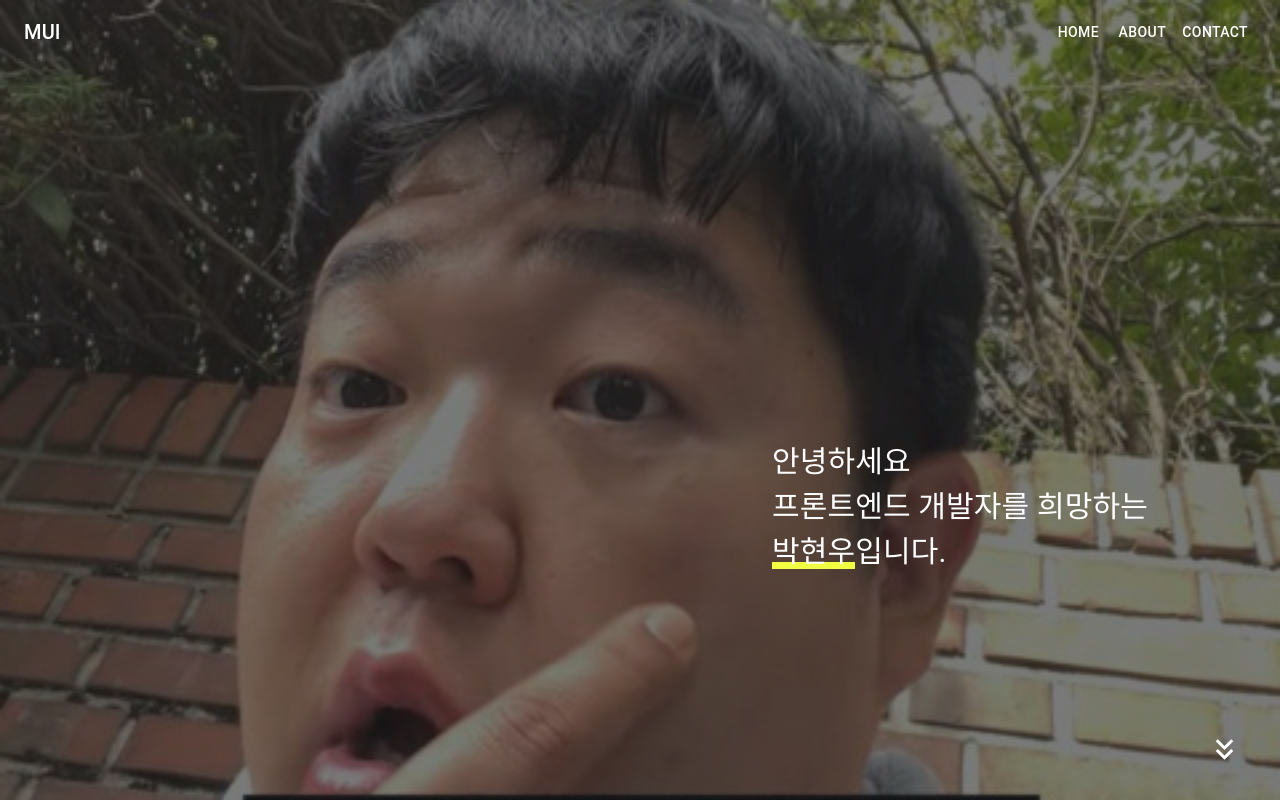
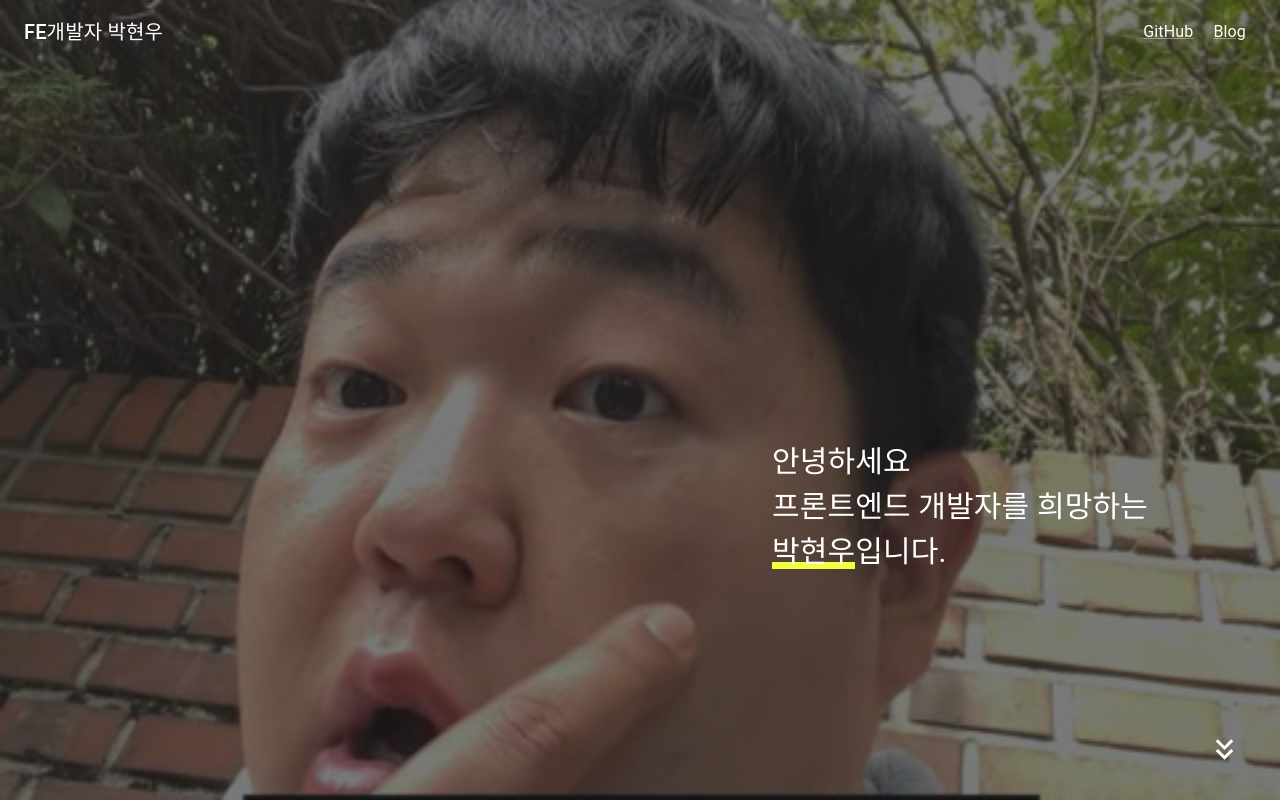
Before and after one commit to dailybetter/GSAP_practice, a React (Vite) app in the folder gsap_practice/: page / in a window 1280 px wide. Built offline with nearby package versions, Linux system fonts and the light colour scheme.

Commit message:
Feat: appbar에 블로그, 깃허브 styledlink 넣기

```diff
--- a/gsap_practice/src/components/appbar/index.tsx
+++ b/gsap_practice/src/components/appbar/index.tsx
@@ -13,17 +13,14 @@ import MenuIcon from '@mui/icons-material/Menu';
 import Toolbar from '@mui/material/Toolbar';
 import Typography from '@mui/material/Typography';
 import Button from '@mui/material/Button';
-
+import * as Styled from './styled';
+import Link from '@mui/material/Link';
+import { LIGHT_GREEN } from '../../colorPalette';
 interface Props {
-  /**
-   * Injected by the documentation to work in an iframe.
-   * You won't need it on your project.
-   */
   window?: () => Window;
 }
 
 const drawerWidth = 240;
-const navItems = ['Home', 'About', 'Contact'];
 
 export const MyAppBar = (props: Props) => {
   const { window } = props;
@@ -36,18 +33,35 @@ export const MyAppBar = (props: Props) => {
   const drawer = (
     <Box onClick={handleDrawerToggle} sx={{ textAlign: 'center' }}>
       <Typography variant="h6" sx={{ my: 2 }}>
-        MUI
+        FE개발자 박현우
       </Typography>
       <Divider />
       <List>
-        {navItems.map((item) => (
-          <ListItem key={item} disablePadding>
-            <ListItemButton sx={{ textAlign: 'center' }}>
-              <ListItemText primary={item} />
-            </ListItemButton>
-          </ListItem>
-        ))}
+        <Styled.MyLink
+          color={LIGHT_GREEN}
+          href="https://github.com/dailybetter"
+          target="_blank"
+          sx={{
+            '&:hover': {
+              color: `${LIGHT_GREEN}`,
+            },
+          }}
+        >
+          GitHub
+        </Styled.MyLink>
       </List>
+      <Styled.MyLink
+        color={LIGHT_GREEN}
+        href="https://dailybetter.github.io/"
+        target="_blank"
+        sx={{
+          '&:hover': {
+            color: `${LIGHT_GREEN}`,
+          },
+        }}
+      >
+        Blog
+      </Styled.MyLink>
     </Box>
   );
 
@@ -75,14 +89,33 @@ export const MyAppBar = (props: Props) => {
             component="div"
             sx={{ flexGrow: 1, display: { xs: 'none', sm: 'block' } }}
           >
-            MUI
+            FE개발자 박현우
           </Typography>
           <Box sx={{ display: { xs: 'none', sm: 'block' } }}>
-            {navItems.map((item) => (
-              <Button key={item} sx={{ color: '#fff' }}>
-                {item}
-              </Button>
-            ))}
+            <Styled.MyLink
+              color="#FFFFFF"
+              href="https://github.com/dailybetter"
+              target="_blank"
+              sx={{
+                '&:hover': {
+                  color: `${LIGHT_GREEN}`,
+                },
+              }}
+            >
+              GitHub
+            </Styled.MyLink>
+            <Styled.MyLink
+              color="#FFFFFF"
+              href="https://dailybetter.github.io/"
+              target="_blank"
+              sx={{
+                '&:hover': {
+                  color: `${LIGHT_GREEN}`,
+                },
+              }}
+            >
+              Blog
+            </Styled.MyLink>
           </Box>
         </Toolbar>
       </AppBar>
--- /dev/null
+++ b/gsap_practice/src/components/appbar/styled.tsx
@@ -0,0 +1,17 @@
+import styled from 'styled-components';
+import Link from '@mui/material/Link';
+import { LIGHT_GREEN } from '../../colorPalette';
+
+export const MyLink = styled(Link)`
+  text-decoration: none;
+  color: #ffffff;
+  font-size: 30px;
+  padding: 10px;
+
+  background-size: 200%;
+  '&:hover': {
+    color: '#000000';
+  }
+
+  transition: 0.3s ease;
+`;
```
